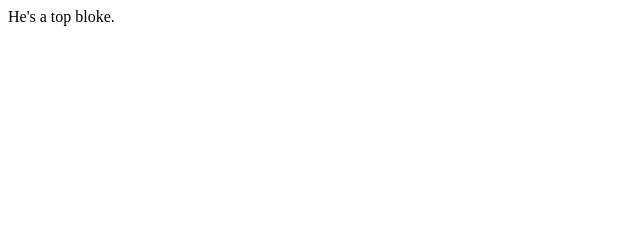
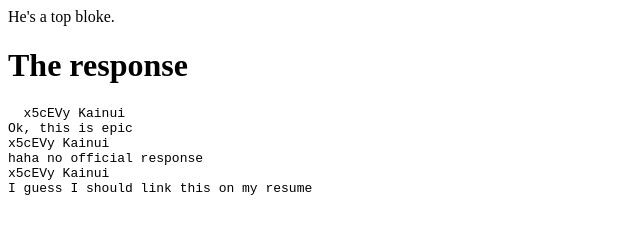
Before and after one commit to bacn/bacn.github.io, a plain HTML site: page post/the-saga-of-kainui-lovely-guy-2019-06-30/index.html in a window 1280 px wide. Shown: the whole page, without its empty margins (0-640 px from the left). Drawn offline with Linux system fonts and the light colour scheme.

Commit message:
Update index.html

```diff
--- a/post/the-saga-of-kainui-lovely-guy-2019-06-30/index.html
+++ b/post/the-saga-of-kainui-lovely-guy-2019-06-30/index.html
@@ -1 +1,11 @@
 He's a top bloke.
+
+<h1>The response</h1>
+<pre>
+  x5cEVy Kainui
+Ok, this is epic
+x5cEVy Kainui
+haha no official response
+x5cEVy Kainui
+I guess I should link this on my resume
+  </pre>
```
